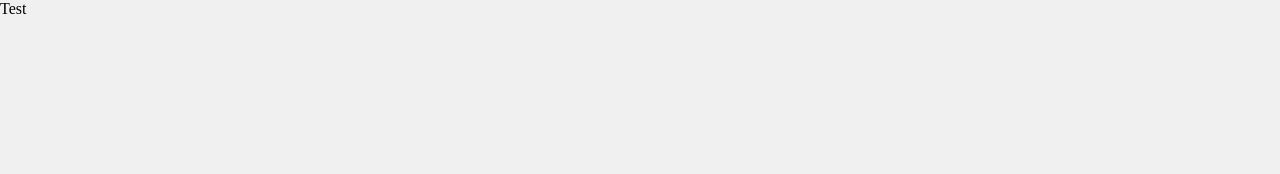
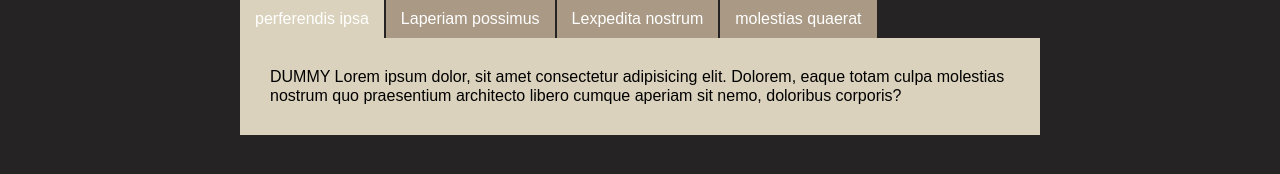
Before and after one commit to simtoalev/react-simple-tabs, a React app: page / in a window 1280 px wide. Built offline with nearby package versions, Linux system fonts and the light colour scheme; some packages are replaced by stand-ins of ours; a web font is replaced by a local one.

Commit message:
Tab kulakları çekildi, basic stillendirme yapıldı.

```diff
--- a/src/components/Tabs/index.js
+++ b/src/components/Tabs/index.js
@@ -1,12 +1,50 @@
-import React from 'react'
+import React, { useEffect, useState } from 'react'
 
 import styles from './index.module.css'
 
+const Tabs = ({ dataAddress }) => {
+  const [tabsState, setTabsState] = useState({
+    tabs: [],
+    loading: true,
+    errorMsg: ''
+  })
 
-const Tabs = () => {
+  useEffect(() => {
+    const fetchData = async () => {
+      try {
+        const response = await fetch(dataAddress)
+        const results = await response.json()
+        setTabsState({ tabs: results, loading: false, errorMsg: '' })
+      } catch (e) {
+        setTabsState({ tabs: [], loading: false, errorMsg: e.message })
+      }
+    }
+    fetchData()
+  }, [dataAddress])
 
   return (
-    <div>Test</div>
+    <div className={styles.tabs}>
+      {tabsState.loading && <p>Yükleniyor...</p>}
+      {tabsState.errorMsg && <p>Hata: {tabsState.errorMsg}</p>}
+
+      {tabsState.tabs && (
+        <div className={styles.buttons}>
+          {tabsState.tabs.map((tab) => {
+            return (
+              <button key={tab.id} className={tab.id == 1 ? styles.active : ''}>
+                {tab.title}
+              </button>
+            )
+          })}
+        </div>
+      )}
+
+      <div className={styles.content}>
+        DUMMY Lorem ipsum dolor, sit amet consectetur adipisicing elit. Dolorem,
+        eaque totam culpa molestias nostrum quo praesentium architecto libero
+        cumque aperiam sit nemo, doloribus corporis?
+      </div>
+    </div>
   )
 }
 
--- a/src/components/Tabs/index.module.css
+++ b/src/components/Tabs/index.module.css
@@ -0,0 +1,26 @@
+.tabs {
+  max-width: 800px;
+
+  .buttons {
+    display: flex;
+
+    button {
+      background: #a99985;
+      padding: 10px 15px;
+      color: #fff;
+
+      &.active {
+        background: #dad2bc;
+      }
+
+      & + button {
+        margin-left: 2px;
+      }
+    }
+  }
+
+  .content {
+    background: #dad2bc;
+    padding: 30px;
+  }
+}
--- a/src/css/app.css
+++ b/src/css/app.css
@@ -1,3 +1,8 @@
+@import url('https://fonts.googleapis.com/css2?family=Rubik@1&display=swap');
+
 body {
-  background: #f0f0f0;
+  background: #252323;
+  display: flex;
+  justify-content: center;
+  font-family: 'Rubik', sans-serif;
 }
--- a/src/index.js
+++ b/src/index.js
@@ -9,7 +9,7 @@ import 'css/app.css'
 import Tabs from 'components/Tabs'
 
 const App = () => {
-  return <Tabs />
+  return <Tabs dataAddress="src/data/tabs.json" />
 }
 
 ReactDOM.render(<App />, document.querySelector('#app'))
```
